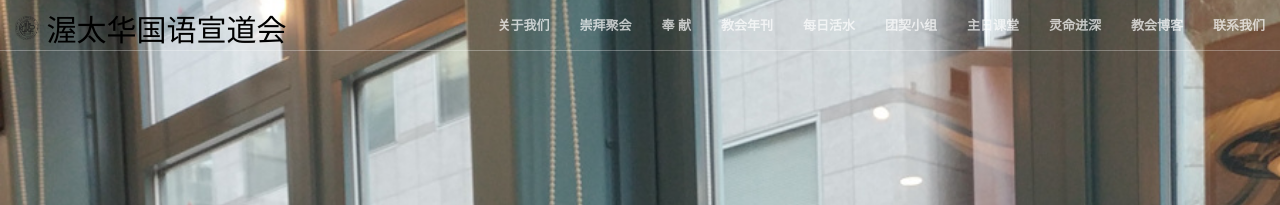
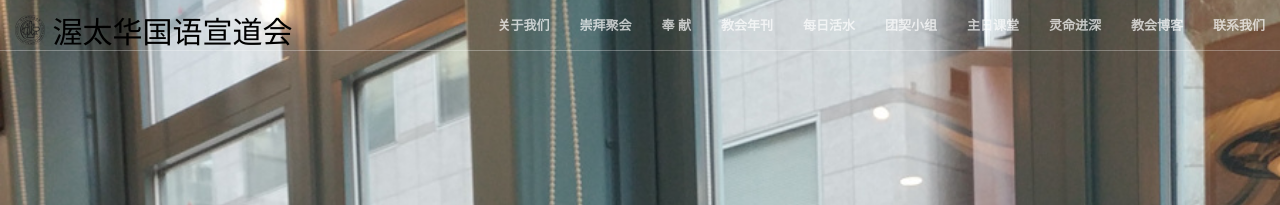
Before and after one commit to JonasYow/ottawaomac, a Jekyll site: the page built from pastor.md, in a window 1280 px wide. Shown: the top 205 px of the page. Built offline with Jekyll 4.4.1, drawn with Linux system fonts in a browser that asks for light colours.

Commit message:
Set logo size

```diff
--- a/_includes/nav.html
+++ b/_includes/nav.html
@@ -9,7 +9,7 @@
                 <span class="icon-bar"></span>
             </button>
             <a class="navbar-brand page-scroll" href="{{ site.url }}#page-top">
-                <i class="fa"><img src="img/omac.svg" style="max-height: 24px;"/>  渥太华国语宣道会</i>
+                <i class="fa"><img src="img/omac.svg" style="max-height: 30px;"/>  渥太华国语宣道会</i>
                 <!-- <img src="img/banner1.jpg" class="img-responsive" alt="" height="100" style="max-height: 35px;"/> -->
             </a>
         </div>
```
